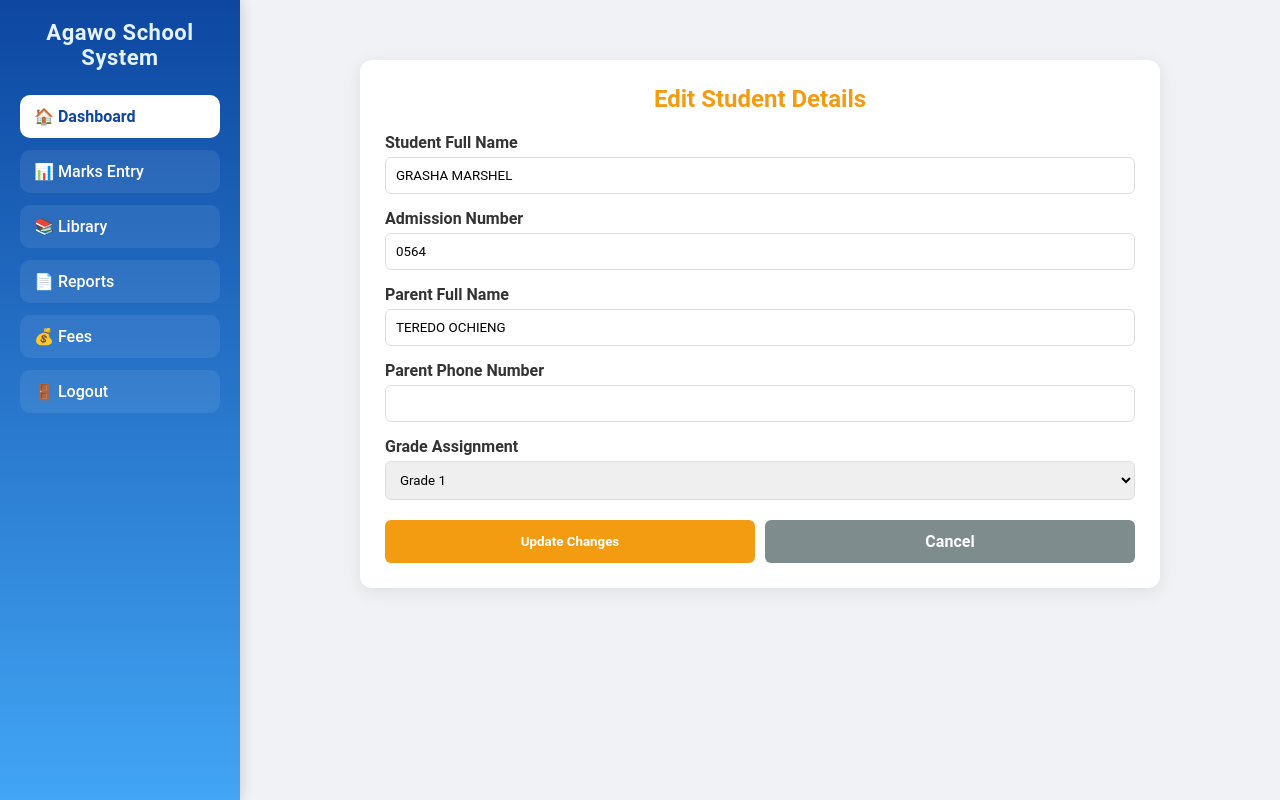
After one commit to dizine2019/agawo-junior, a Django app: page /student/120/edit/ in a window 1280 px wide. The commit adds this page. Run offline with Django 5.2, Linux system fonts and the light colour scheme; a user stored in the database is signed in; data comes from the database, SQL or seed files in the repository; both versions use the stored data as it was after the commit.

Commit message:
fix students registry

```diff
--- a/core/views.py
+++ b/core/views.py
@@ -105,6 +105,42 @@ def add_student(request):
 
 @login_required
 @user_passes_test(is_admin)
+def edit_student(request, student_id):
+    student = get_object_or_404(Student, id=student_id)
+
+    # 1. Safely extract numeric digits from "Grade X" or "X" to ensure dynamic URL redirection context
+    raw_grade_str = str(student.grade or "1")
+    numeric_match = re.search(r'\d+', raw_grade_str)
+    grade_id = numeric_match.group() if numeric_match else "1"
+
+    if request.method == "POST":
+        student.student_name = request.POST.get("student_name", "").strip()
+        student.admission_number = request.POST.get("admission_number", "").strip()
+        student.parent_name = request.POST.get("parent_name", "").strip()
+        student.parent_phone = request.POST.get("parent_phone", "").strip()
+
+        selected_grade = request.POST.get("grade", "Grade 1").strip()
+        if not selected_grade.startswith("Grade "):
+            selected_grade = f"Grade {selected_grade}"
+        student.grade = selected_grade
+
+        student.save()
+        messages.success(request, "Student details modified successfully.")
+
+        # Extract numbers from updated target configuration to prevent incorrect redirection path structures
+        new_numeric_match = re.search(r'\d+', selected_grade)
+        new_grade_id = new_numeric_match.group() if new_numeric_match else "1"
+
+        return redirect(f"/grades/{new_grade_id}/")
+
+    return render(request, "edit_student.html", {
+        "student": student,
+        "grade_id": int(grade_id),  # Guarantees integer layout for {% url 'grade_students' grade_id %}
+        "grades": [f"Grade {i}" for i in range(1, 10)]
+    })
+
+@login_required
+@user_passes_test(is_admin)
 def add_students_bulk(request):
     if request.method == "POST":
         try:
@@ -133,7 +169,6 @@ def grade_students(request, grade):
     grade_map = {str(i): f"Grade {i}" for i in range(1, 10)}
     grade_name = grade_map.get(str(grade), f"Grade {grade}")
     students = Student.objects.filter(grade=grade_name)
-    # FIX: Pass the raw grade number 'grade' so grades.html constructs titles cleanly
     return render(request, "grade_students.html", {"grade": grade, "students": students})
 
 @login_required
@@ -141,14 +176,12 @@ def grade_students(request, grade):
 def delete_student(request, student_id):
     student = get_object_or_404(Student, id=student_id)
 
-    # Safely extract numeric digits from "Grade X" or "X" to ensure dynamic URL redirection
     raw_grade_str = str(student.grade or "1")
     numeric_match = re.search(r'\d+', raw_grade_str)
     redirect_grade_id = numeric_match.group() if numeric_match else "1"
 
     try:
         with transaction.atomic():
-            # Drop cascading dependencies manually to bypass model restrictions
             Mark.objects.filter(student=student).delete()
             student.delete()
         messages.success(request, "Successfully deleted student record.")
@@ -156,14 +189,6 @@ def delete_student(request, student_id):
         messages.error(request, f"Could not perform deletion: {str(e)}")
 
     return redirect(f"/grades/{redirect_grade_id}/")
-
-# Placeholder for edit logic to prevent runtime path breaking
-@login_required
-@user_passes_test(is_admin)
-def edit_student(request, student_id):
-    student = get_object_or_404(Student, id=student_id)
-    # Implement editing functionality here matching your layout rules
-    return render(request, "edit_student.html", {"student": student})
 
 # =========================
 # MARKS ENTRY
--- /dev/null
+++ b/templates/edit_student.html
@@ -0,0 +1,115 @@
+{% extends "base.html" %}
+{% block content %}
+
+<style>
+.container {
+    max-width: 800px;
+    margin: 30px auto;
+    background: #ffffff;
+    padding: 25px;
+    border-radius: 12px;
+    box-shadow: 0 4px 20px rgba(0,0,0,0.08);
+    font-family: Arial, sans-serif;
+}
+
+h2 {
+    text-align: center;
+    color: #f39c12;
+    margin-bottom: 20px;
+}
+
+.form-group {
+    margin-bottom: 15px;
+}
+
+.form-group label {
+    display: block;
+    margin-bottom: 5px;
+    font-weight: bold;
+    color: #333;
+}
+
+.form-group input,
+.form-group select {
+    width: 100%;
+    padding: 10px;
+    border-radius: 6px;
+    border: 1px solid #ddd;
+    box-sizing: border-box;
+}
+
+.actions-row {
+    display: flex;
+    gap: 10px;
+    margin-top: 20px;
+}
+
+.btn {
+    flex: 1;
+    padding: 12px;
+    border: none;
+    border-radius: 6px;
+    cursor: pointer;
+    font-weight: bold;
+    text-align: center;
+    text-decoration: none;
+}
+
+.btn-save {
+    background: #f39c12;
+    color: white;
+}
+
+.btn-cancel {
+    background: #7f8c8d;
+    color: white;
+}
+
+.btn:hover {
+    opacity: 0.9;
+}
+</style>
+
+<div class="container">
+    <h2>Edit Student Details</h2>
+
+    <form method="POST">
+        {% csrf_token %}
+
+        <div class="form-group">
+            <label for="student_name">Student Full Name</label>
+            <input type="text" id="student_name" name="student_name" value="{{ student.student_name }}" required>
+        </div>
+
+        <div class="form-group">
+            <label for="admission_number">Admission Number</label>
+            <input type="text" id="admission_number" name="admission_number" value="{{ student.admission_number }}" required>
+        </div>
+
+        <div class="form-group">
+            <label for="parent_name">Parent Full Name</label>
+            <input type="text" id="parent_name" name="parent_name" value="{{ student.parent_name|default:'' }}">
+        </div>
+
+        <div class="form-group">
+            <label for="parent_phone">Parent Phone Number</label>
+            <input type="text" id="parent_phone" name="parent_phone" value="{{ student.parent_phone|default:'' }}">
+        </div>
+
+        <div class="form-group">
+            <label for="grade">Grade Assignment</label>
+            <select id="grade" name="grade">
+                {% for g in grades %}
+                    <option value="{{ g }}" {% if student.grade == g %}selected{% endif %}>{{ g }}</option>
+                {% endfor %}
+            </select>
+        </div>
+
+        <div class="actions-row">
+            <button type="submit" class="btn btn-save">Update Changes</button>
+            <a href="{% url 'grade_students' grade_id %}" class="btn btn-cancel">Cancel</a>
+        </div>
+    </form>
+</div>
+
+{% endblock %}
```
Also changed, not shown: templates/add_student.html (+5 -5 lines), db.sqlite3.
